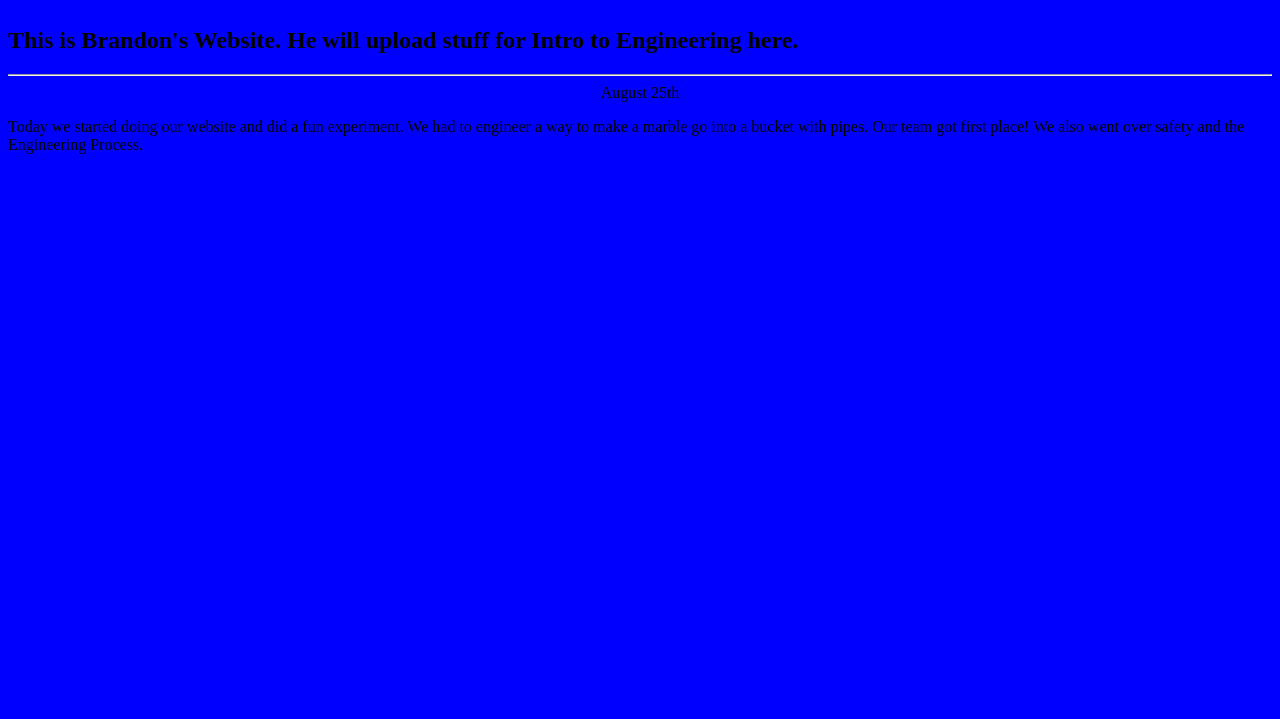
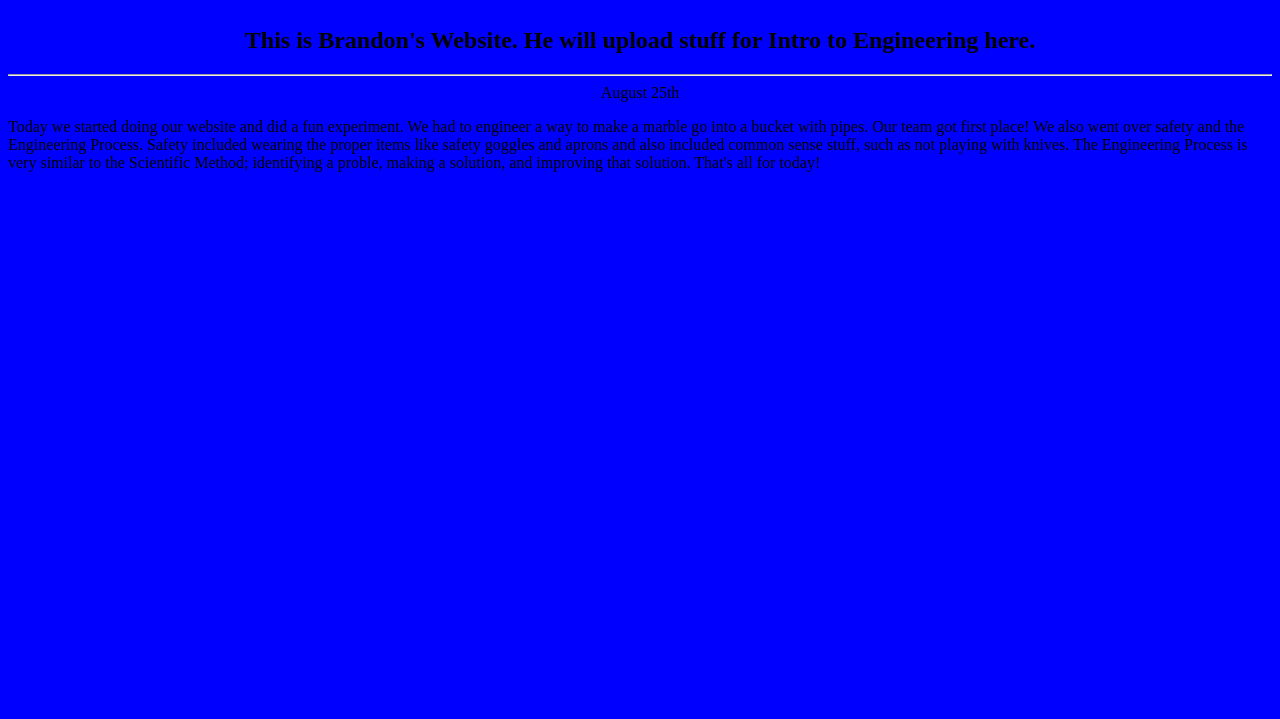
Before and after one commit to BooKwyrm19/Website, a plain HTML site: page index.html in a window 1280 px wide. Shown: the part 81-800 px from the top of the page. Drawn offline with Linux system fonts and the light colour scheme.

Commit message:
Fourth Update

```diff
--- a/index.html
+++ b/index.html
@@ -1,8 +1,8 @@
 <html>
     <marquee><h1>Brandon's Website</h1></marquee>
-    <h2>This is Brandon's Website. He will upload stuff for Intro to Engineering here.</h2>
+    <center><h2>This is Brandon's Website. He will upload stuff for Intro to Engineering here.</h2></center>
     <body style="background-color:0000FF"></body>
     <hr>
     <center>August 25th</center>
-    <p>Today we started doing our website and did a fun experiment. We had to engineer a way to make a marble go into a bucket with pipes. Our team got first place! We also went over safety and the Engineering Process.</p>
+    <p>Today we started doing our website and did a fun experiment. We had to engineer a way to make a marble go into a bucket with pipes. Our team got first place! We also went over safety and the Engineering Process. Safety included wearing the proper items like safety goggles and aprons and also included common sense stuff, such as not playing with knives. The Engineering Process is very similar to the Scientific Method; identifying a proble, making a solution, and improving that solution. That's all for today!</p>
 </html>
```
